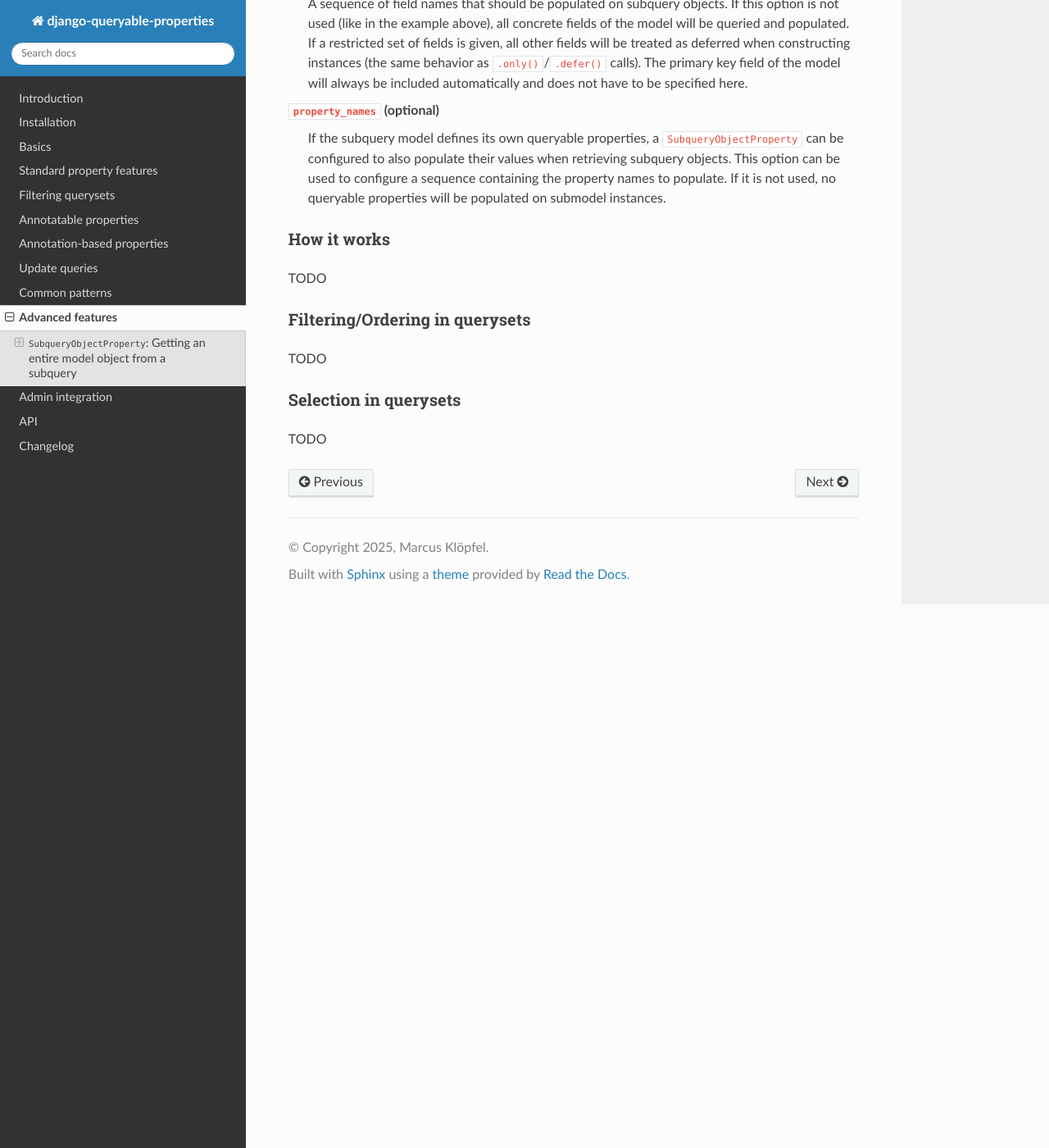
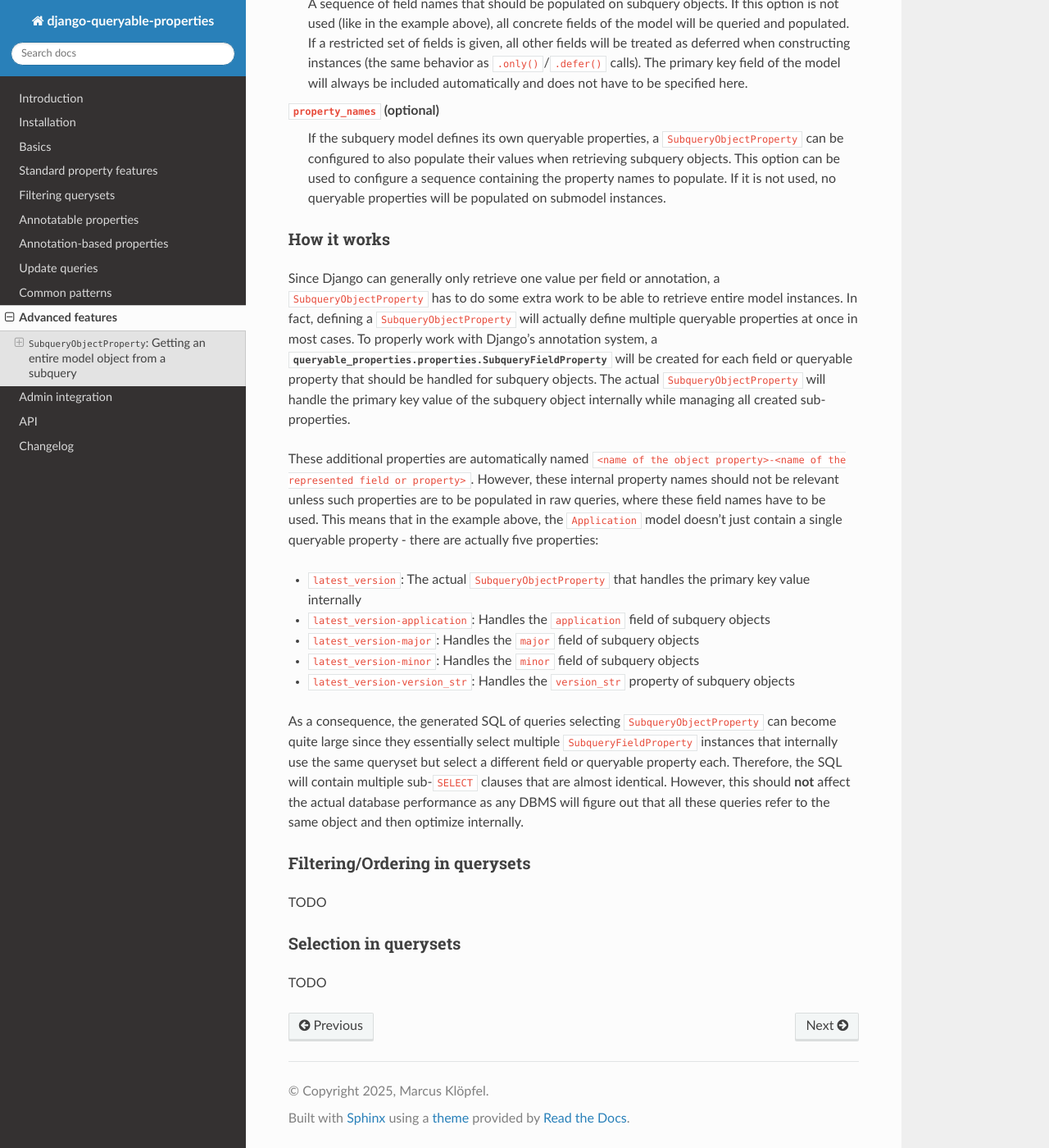
Before and after one commit to W1ldPo1nter/django-queryable-properties, a Sphinx documentation site: the page built from docs/advanced.rst, in a window 1280 px wide and 1400 px high, scrolled down 1616 px. Shown: the whole window at 82% size. Built offline with Sphinx 7.4.7 and the Read the Docs theme 3.1.0, drawn with Linux system fonts in a browser that asks for light colours.

Commit message:
Added content to the "How it works" section

```diff
--- a/docs/advanced.rst
+++ b/docs/advanced.rst
@@ -90,7 +90,33 @@ In addition to the regular configuration options for :ref:`annotation_based:Anno
 How it works
 ^^^^^^^^^^^^
 
-TODO
+Since Django can generally only retrieve one value per field or annotation, a ``SubqueryObjectProperty`` has to do some
+extra work to be able to retrieve entire model instances.
+In fact, defining a ``SubqueryObjectProperty`` will actually define multiple queryable properties at once in most cases.
+To properly work with Django's annotation system, a :class:`queryable_properties.properties.SubqueryFieldProperty` will
+be created for each field or queryable property that should be handled for subquery objects.
+The actual ``SubqueryObjectProperty`` will handle the primary key value of the subquery object internally while
+managing all created sub-properties.
+
+These additional properties are automatically named
+``<name of the object property>-<name of the represented field or property>``.
+However, these internal property names should not be relevant unless such properties are to be populated in raw queries,
+where these field names have to be used.
+This means that in the example above, the ``Application`` model doesn't just contain a single queryable property - there
+are actually five properties:
+
+* ``latest_version``: The actual ``SubqueryObjectProperty`` that handles the primary key value internally
+* ``latest_version-application``: Handles the ``application`` field of subquery objects
+* ``latest_version-major``: Handles the ``major`` field of subquery objects
+* ``latest_version-minor``: Handles the ``minor`` field of subquery objects
+* ``latest_version-version_str``: Handles the ``version_str`` property of subquery objects
+
+As a consequence, the generated SQL of queries selecting ``SubqueryObjectProperty`` can become quite large since they
+essentially select multiple ``SubqueryFieldProperty`` instances that internally use the same queryset but select a
+different field or queryable property each.
+Therefore, the SQL will contain multiple sub-``SELECT`` clauses that are almost identical.
+However, this should **not** affect the actual database performance as any DBMS will figure out that all these queries
+refer to the same object and then optimize internally.
 
 Filtering/Ordering in querysets
 ^^^^^^^^^^^^^^^^^^^^^^^^^^^^^^^
```
